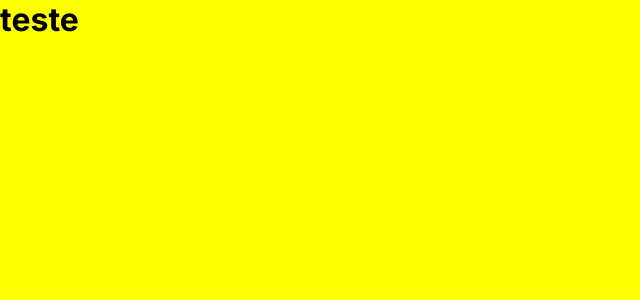
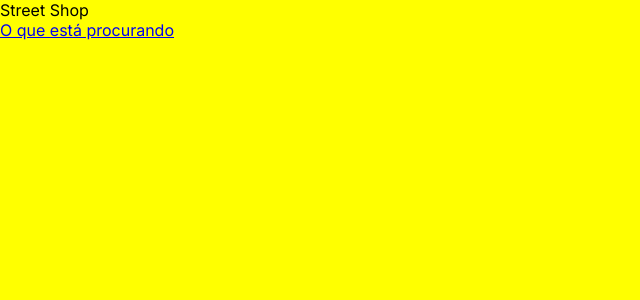
Before and after one commit to gustavocarvalho-ra/NextJs-Loja_Roupas, a Next.js app: page / in a window 1280 px wide. Shown: the top 300 px of the page, without its empty margins (0-640 px from the left). Built offline with nearby package versions, Linux system fonts and the light colour scheme.

Commit message:
feat: header construction

```diff
--- /dev/null
+++ b/app/components/Header/index.tsx
@@ -0,0 +1,15 @@
+import { A } from "./styles"
+
+export default function Header() {
+  return (
+    <A>
+      <div className="section">
+        <p>Street Shop</p>
+        <a href="/">O que está procurando</a>
+        <div className="user">
+
+        </div>
+      </div>
+    </A>
+  )
+}
--- a/app/components/index.tsx
+++ /dev/null
@@ -1,9 +0,0 @@
-import { A } from "./styles"
-
-export default function Header() {
-  return (
-    <A>
-      <h1>teste</h1>
-    </A>
-  )
-}
--- a/app/page.tsx
+++ b/app/page.tsx
@@ -1,7 +1,7 @@
 "use client"
 
 import Image from "next/image";
-import Header from "@/app/components";
+import Header from "@/app/components/Header";
 
 export default function Home() {
   return (
```
Also changed, not shown: app/components/Header/styles.ts (renamed from app/components/styles.ts).
